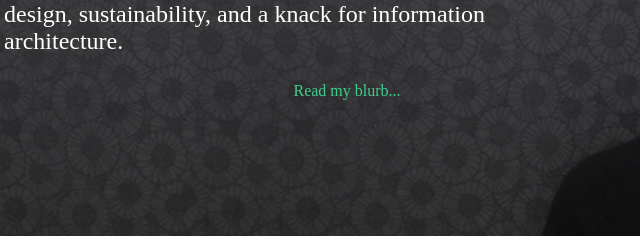
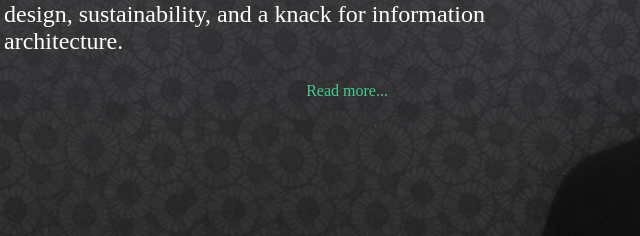
Before and after one commit to Rpref/UX_UI_HW_19, a plain HTML site: page index.html in a window 1280 px wide. Shown: the part 308-544 px from the top of the page, 188-828 px from the left. Drawn offline with nearby package versions, Linux system fonts and the light colour scheme; files whose address does not match are found by name.

Commit message:
changed to Read More...

```diff
--- a/index.html
+++ b/index.html
@@ -52,7 +52,7 @@
               <h1>Hi! I'm Reagan Prefling.</h1>
               <p class="bio">A UX/UI Designer with a background in fashion design, sustainability, and a knack for information architecture.</p>
               <!--<button id="linkToMore" class="button">Read my blurb...</button>-->
-              <button class="accordion">Read my blurb...</button>
+              <button class="accordion">Read more...</button>
                 <div class="panel">
                     <p class="p1">For 10 years, I was a designer and product developer for Tory Burch. More recently, I have worked for small startups developing garments, data management systems, and operations.</p>
                     <p class="p2">Sustainable design is rooted in my long history of organizing information in a way that “makes sense”, and was brought to life in practice while developing 100% circular garments over the past three years. I have delighted both customers and stakeholders by creating products with lasting power, and systems that increase clarity and efficiency across functions.</p>
```
